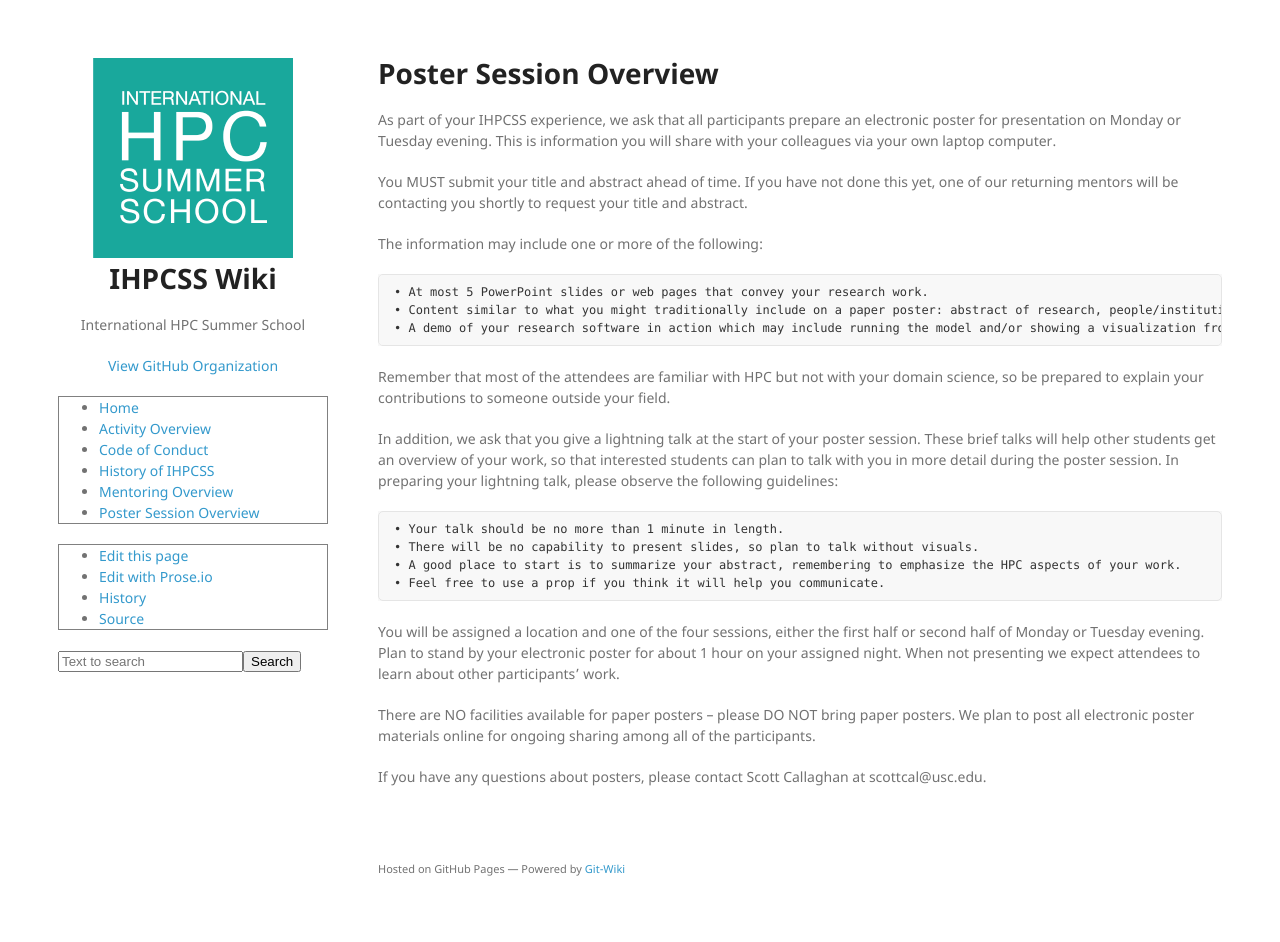
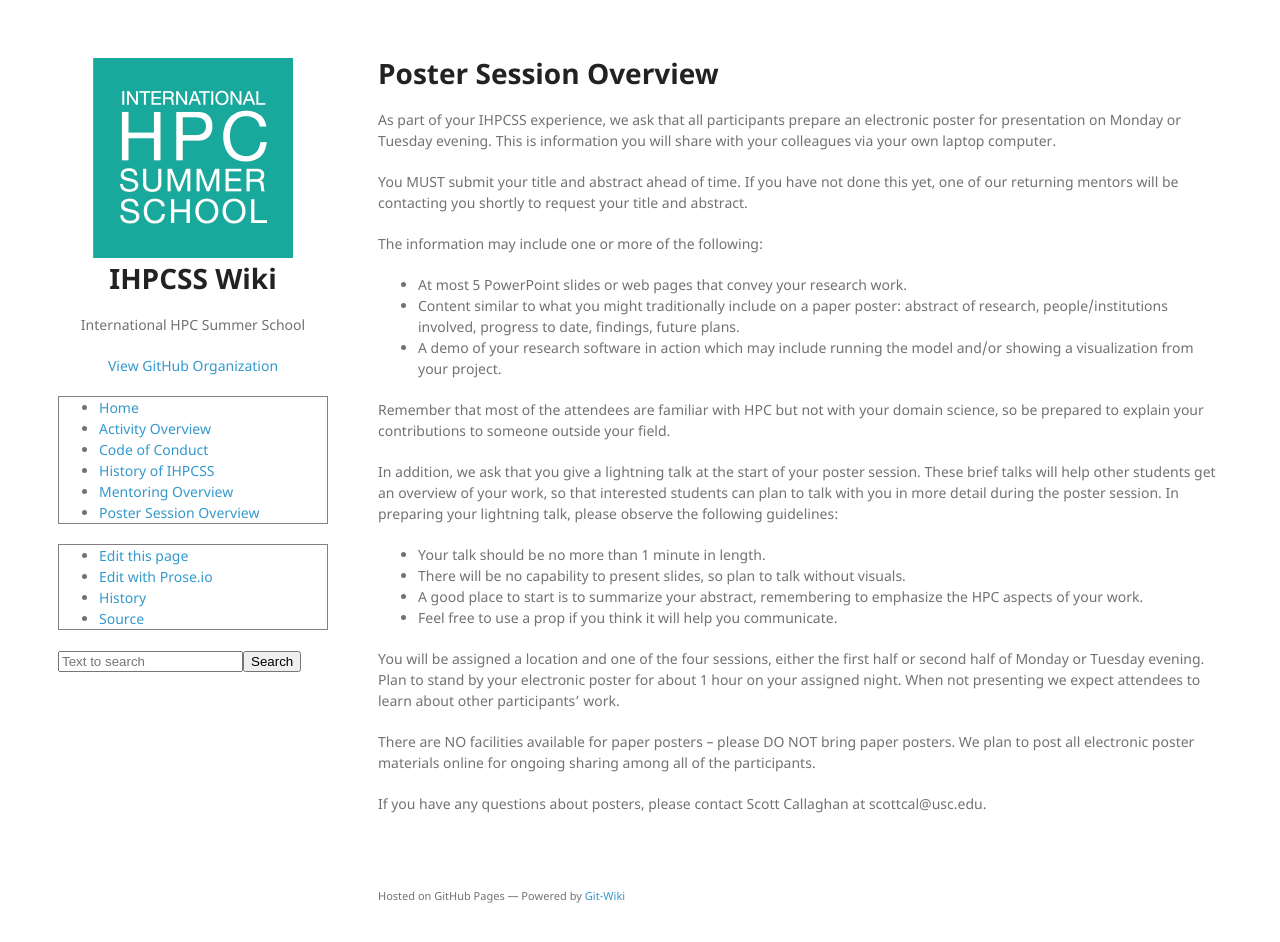
Before and after one commit to IHPCSS/ihpcss-wiki, a Jekyll site: the page built from wiki/poster-session.md, in a window 1280 px wide. Built offline with Jekyll 4.4.1, drawn with Linux system fonts in a browser that asks for light colours; nearby versions of some CDN libraries; before the commit the page ends 915 px from its top, so only the background shows below that.

```diff
--- a/wiki/poster-session.md
+++ b/wiki/poster-session.md
@@ -10,18 +10,18 @@ You MUST submit your title and abstract ahead of time.  If you have not done thi
 
 The information may include one or more of the following:
 
-    • At most 5 PowerPoint slides or web pages that convey your research work.
-    • Content similar to what you might traditionally include on a paper poster: abstract of research, people/institutions involved, progress to date, findings, future plans.
-    • A demo of your research software in action which may include running the model and/or showing a visualization from your project.
+- At most 5 PowerPoint slides or web pages that convey your research work.
+- Content similar to what you might traditionally include on a paper poster: abstract of research, people/institutions involved, progress to date, findings, future plans.
+- A demo of your research software in action which may include running the model and/or showing a visualization from your project.
 
 Remember that most of the attendees are familiar with HPC but not with your domain science, so be prepared to explain your contributions to someone outside your field.
 
 In addition, we ask that you give a lightning talk at the start of your poster session.  These brief talks will help other students get an overview of your work, so that interested students can plan to talk with you in more detail during the poster session.  In preparing your lightning talk, please observe the following guidelines:
 
-    • Your talk should be no more than 1 minute in length.
-    • There will be no capability to present slides, so plan to talk without visuals.
-    • A good place to start is to summarize your abstract, remembering to emphasize the HPC aspects of your work.
-    • Feel free to use a prop if you think it will help you communicate.
+- Your talk should be no more than 1 minute in length.
+- There will be no capability to present slides, so plan to talk without visuals.
+- A good place to start is to summarize your abstract, remembering to emphasize the HPC aspects of your work.
+- Feel free to use a prop if you think it will help you communicate.
 
 You will be assigned a location and one of the four sessions, either the first half or second half of Monday or Tuesday evening. Plan to stand by your electronic poster for about 1 hour on your assigned night.  When not presenting we expect attendees to learn about other participants' work.
 
```
